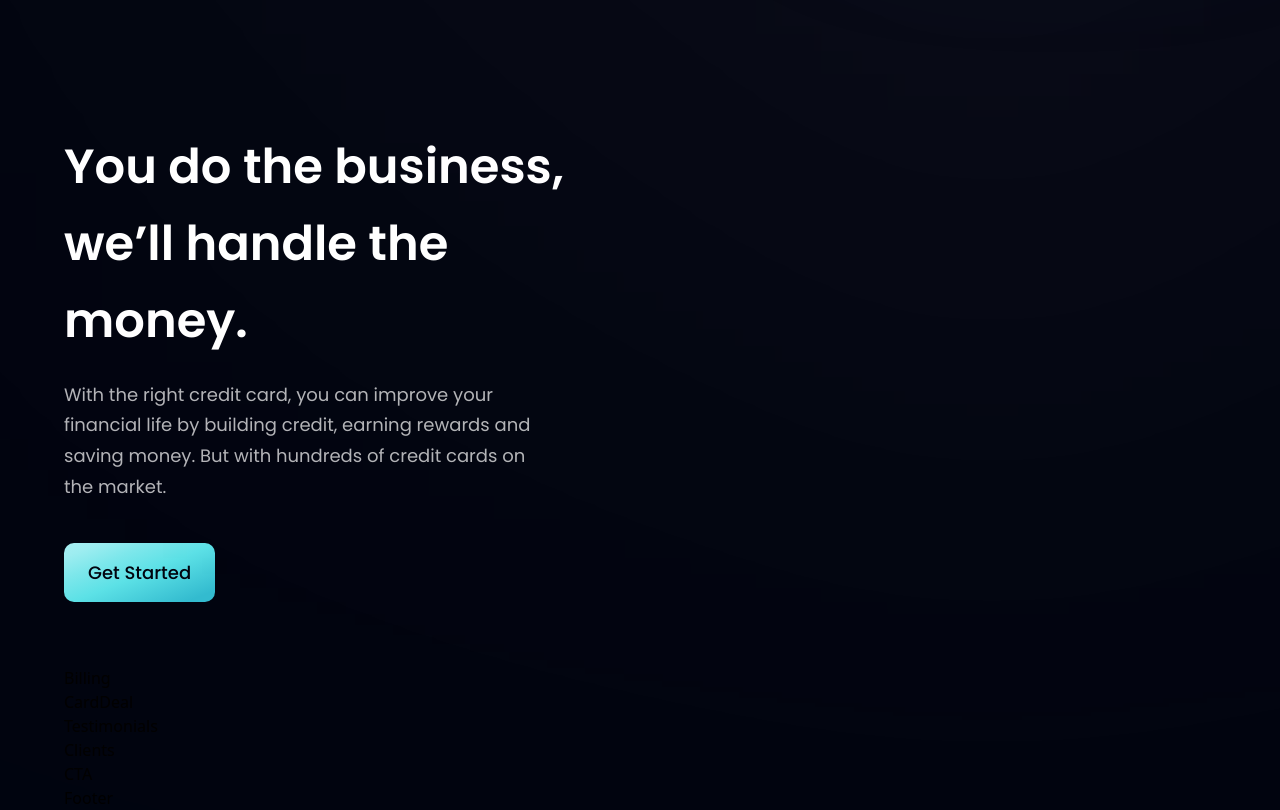
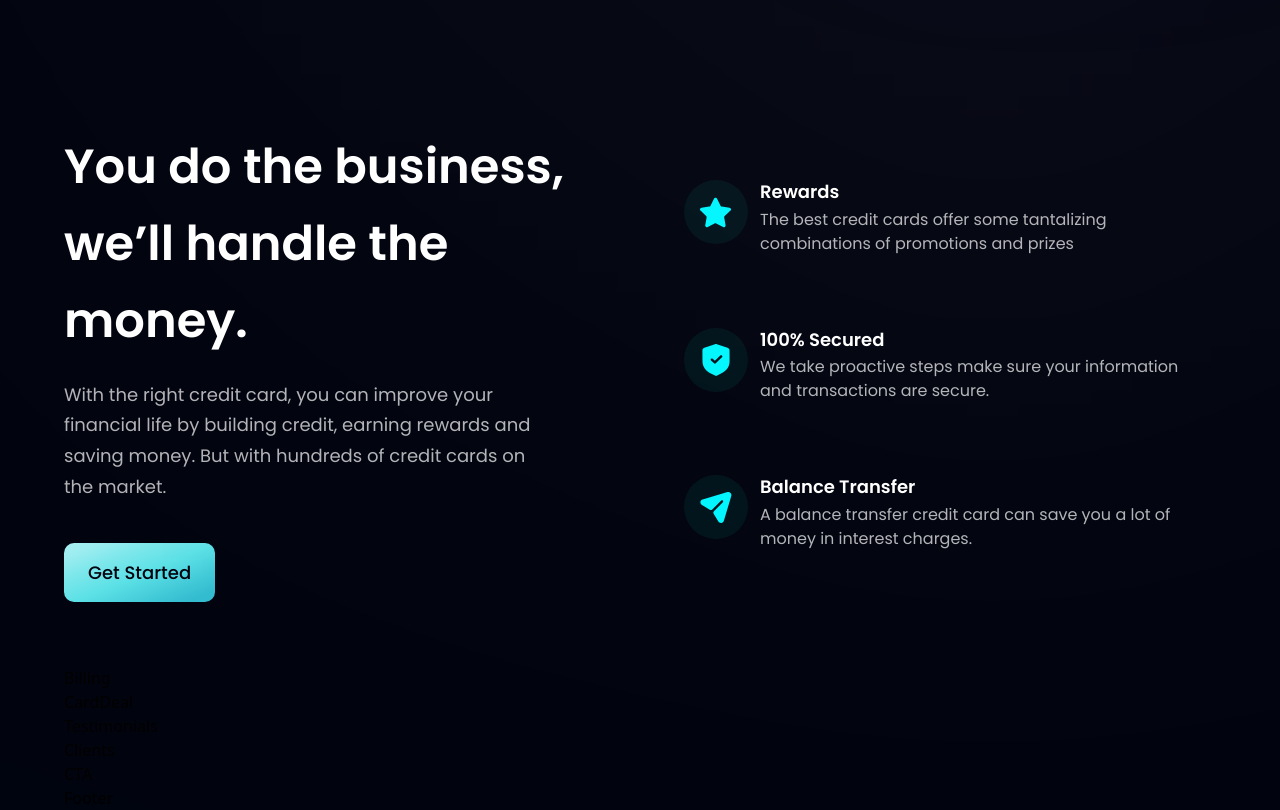
Before and after one commit to ManuelPeJu/Bank_Design, a React (Vite) app in the folder Bank_modern_app/: page / in a window 1280 px wide. Shown: the part 880-1690 px from the top of the page. Built offline with nearby package versions, Linux system fonts and the light colour scheme.

Commit message:
solucionado problema con una parte de código de Business

```diff
--- a/Bank_modern_app/src/components/Business.jsx
+++ b/Bank_modern_app/src/components/Business.jsx
@@ -4,6 +4,7 @@ import styles, { layout } from "../style";
 import Button from "./Button";
 
 const FeatureCard = ({ icon, title, content, index }) => {
+  return (
     <div className={`flex flex-row p-6 rounded-[20px] ${index !== features.length - 1 ? "mb-6" : "mb-0"} feature-card`}>
       <div className={`w-[64px] h-[64px] rounded-full ${styles.flexCenter} bg-dimBlue`}>
         <img src={icon} alt="star" className="w-[50%] h-[50%] object-contain" />
@@ -17,6 +18,7 @@ const FeatureCard = ({ icon, title, content, index }) => {
         </p>
       </div>
     </div>
+  )
 }
 
 const Business = () => {
@@ -37,9 +39,13 @@ const Business = () => {
       </div>
 
       <div className={`${layout.sectionImg} flex-col`}>
-        {features.map((feature, index) => (
+        {
+          features.map((feature, index) => {
+            return (
               <FeatureCard key={feature.id} {...feature} index={index} />
-        ))}
+            )
+          })
+        }
       </div>
     </section>
   )
```
Lines whose indentation alone changed are shown as unchanged.
